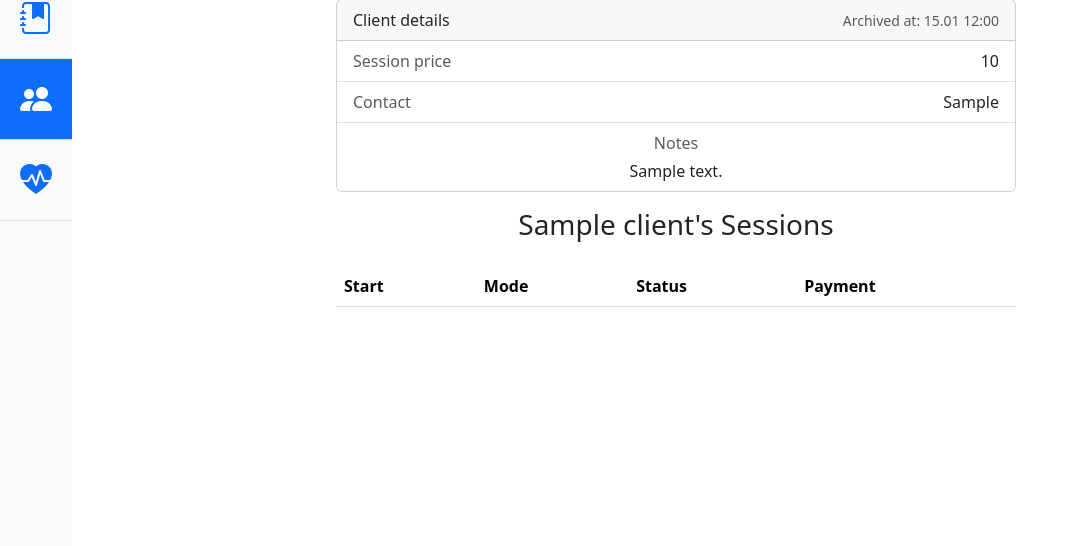
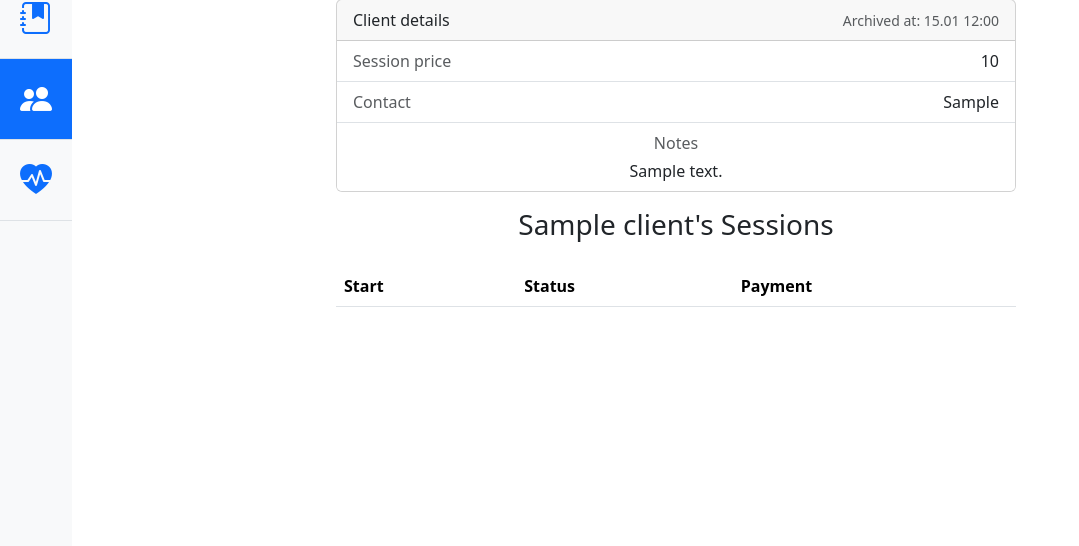
Before and after one commit to FuriousTofu/trainer-journal, a Flask app: page /clients/1 in a window 1280 px wide. Shown: the part 103-649 px from the top of the page, without its empty margins (0-1079 px from the left). Run offline with Flask 3, Linux system fonts and the light colour scheme; a user stored in the database is signed in; tables that the repository leaves empty hold one stand-in row (values such as "Sample post"); lists and menus that the app fills with data are empty; parts of the project's set-up code (start-up, migrations or seed data) failed here and were passed over; some libraries are stand-ins or nearby versions.

Commit message:
rm session mode from all the project

```diff
--- a/app/routes/sessions.py
+++ b/app/routes/sessions.py
@@ -230,7 +230,6 @@
             if client and not client.archived_at:
                 form.client.data = original.client_id
                 form.duration_min.data = original.duration_min
-                form.mode.data = original.mode
                 form.price.data = original.price
 
                 # Copy exercises
@@ -271,7 +270,6 @@
                 client_id=form.client.data,
                 start_dt=_local_to_utc(form.start_dt.data),
                 duration_min=form.duration_min.data,
-                mode=form.mode.data,
                 price=form.price.data,
                 notes=form.notes.data.strip()
                 if form.notes.data
--- a/app/templates/clients/_client_active.html
+++ b/app/templates/clients/_client_active.html
@@ -148,7 +148,6 @@
     <thead>
         <tr>
             <th class="text-start">Start</th>
-            <th class="text-start">Mode</th>
             <th class="text-start">Status</th>
             <th class="text-start">Payment</th>
         </tr>
@@ -162,9 +161,6 @@
                     {{ session.start_dt|dt_no_seconds }}
                 </td>
                 <td class="text-start">
-                    {{ mode_badge(session.mode) }}
-                </td>
-                <td class="text-start">
                     {{ session_status_badge(session.status) }}
                 </td>
                 <td class="text-start">
--- a/app/templates/clients/_client_archived.html
+++ b/app/templates/clients/_client_archived.html
@@ -62,7 +62,6 @@
         <thead>
             <tr>
                 <th class="text-start">Start</th>
-                <th class="text-start">Mode</th>
                 <th class="text-start">Status</th>
                 <th class="text-start">Payment</th>
             </tr>
@@ -76,9 +75,6 @@
                         {{ session.start_dt|dt_no_seconds }}
                     </td>
                     <td class="text-start">
-                        {{ mode_badge(session.mode) }}
-                    </td>
-                    <td class="text-start">
                         {{ session_status_badge(session.status) }}
                     </td>
                     <td class="text-start">
--- a/app/templates/clients/client.html
+++ b/app/templates/clients/client.html
@@ -1,5 +1,5 @@
 {% extends "layout.html" %}
-{% from "macros/badges.html" import paid_badge, mode_badge, session_status_badge %}
+{% from "macros/badges.html" import paid_badge, session_status_badge %}
 
 {% block title %}
     {{ client.name }}
--- a/app/templates/macros/badges.html
+++ b/app/templates/macros/badges.html
@@ -19,15 +19,6 @@
     {% endif %}
 {% endmacro %}
 
-{# Session mode badge #}
-{% macro mode_badge(mode) %}
-    {% if mode == 'online' %}
-        Online
-    {% else %}
-        In-person
-    {% endif %}
-{% endmacro %}
-
 {# Client status badge #}
 {% macro status_badge(status) %}
     {% if status == 'active' %}
--- a/app/templates/sessions/_session_archived_client.html
+++ b/app/templates/sessions/_session_archived_client.html
@@ -29,10 +29,6 @@
             <li class="list-group-item d-flex justify-content-between align-items-center">
                 <span class="text-muted">Duration</span>
                 <span>{{ session.duration_min }} min</span>
-            </li>
-            <li class="list-group-item d-flex justify-content-between align-items-center">
-                <span class="text-muted">Mode</span>
-                <span>{{ session.mode }}</span>
             </li>
             <li class="list-group-item d-flex justify-content-between align-items-center">
                 <span class="text-muted">Price</span>
--- a/app/templates/sessions/sessions.html
+++ b/app/templates/sessions/sessions.html
@@ -1,5 +1,5 @@
 {% extends "layout.html" %}
-{% from "macros/badges.html" import paid_badge, mode_badge, session_status_badge %}
+{% from "macros/badges.html" import paid_badge, session_status_badge %}
 
 {% block title %}Sessions{% endblock %}
 
@@ -23,7 +23,6 @@
                 <tr>
                     <th class="text-start">Start</th>
                     <th class="text-start">Client</th>
-                    <th class="text-start">Mode</th>
                     <th class="text-start">Status</th>
                     <th class="text-start"><i class="bi bi-piggy-bank fs-5"></i></th>
                 </tr>
@@ -38,9 +37,6 @@
                         </td>
                         <td class="text-start">{{ session.client.name }}</td>
                         <td class="text-start">
-                            {{ mode_badge(session.mode) }}
-                        </td>
-                        <td class="text-start">
                             {{ session_status_badge(session.status) }}</td>
                         <td class="text-start">
                             {{ paid_badge(session.is_paid) }}
```
Also changed, not shown: app/forms/sessions.py (+0 -9 lines), app/models.py (+0 -7 lines), app/templates/sessions/_session_active_client.html (+0 -10 lines), app/templates/sessions/add_session.html (+0 -12 lines).
